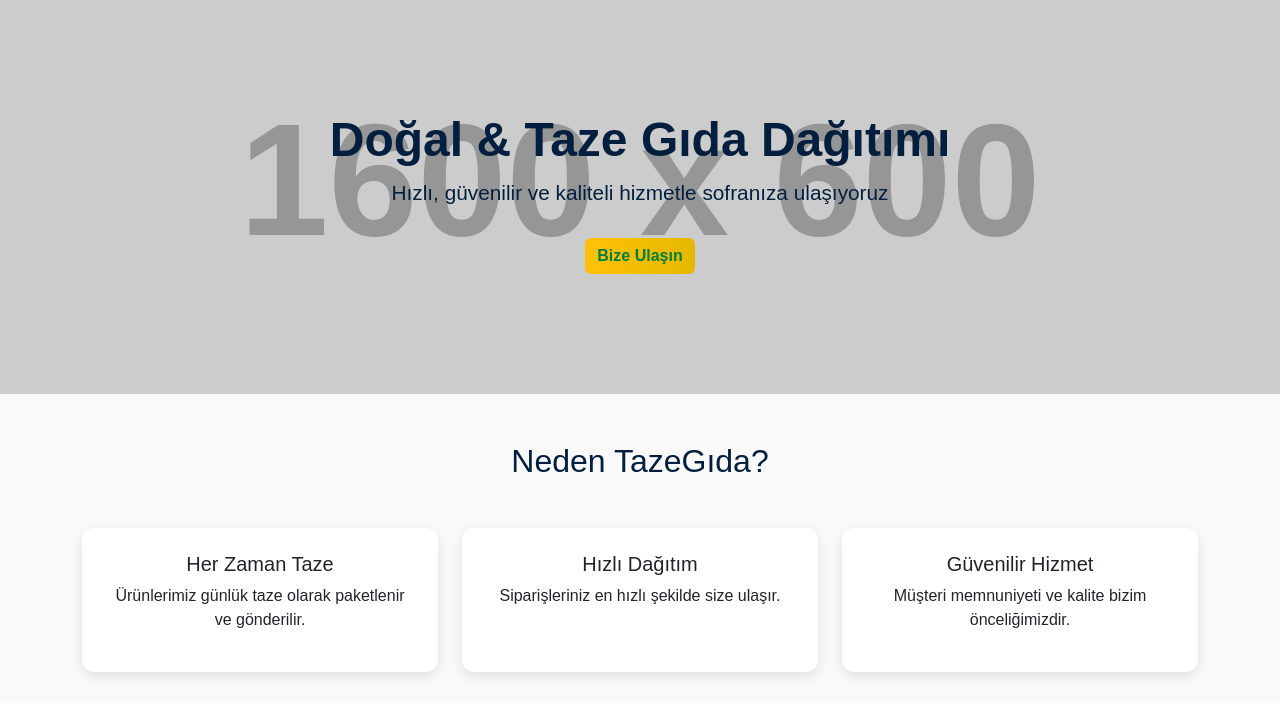
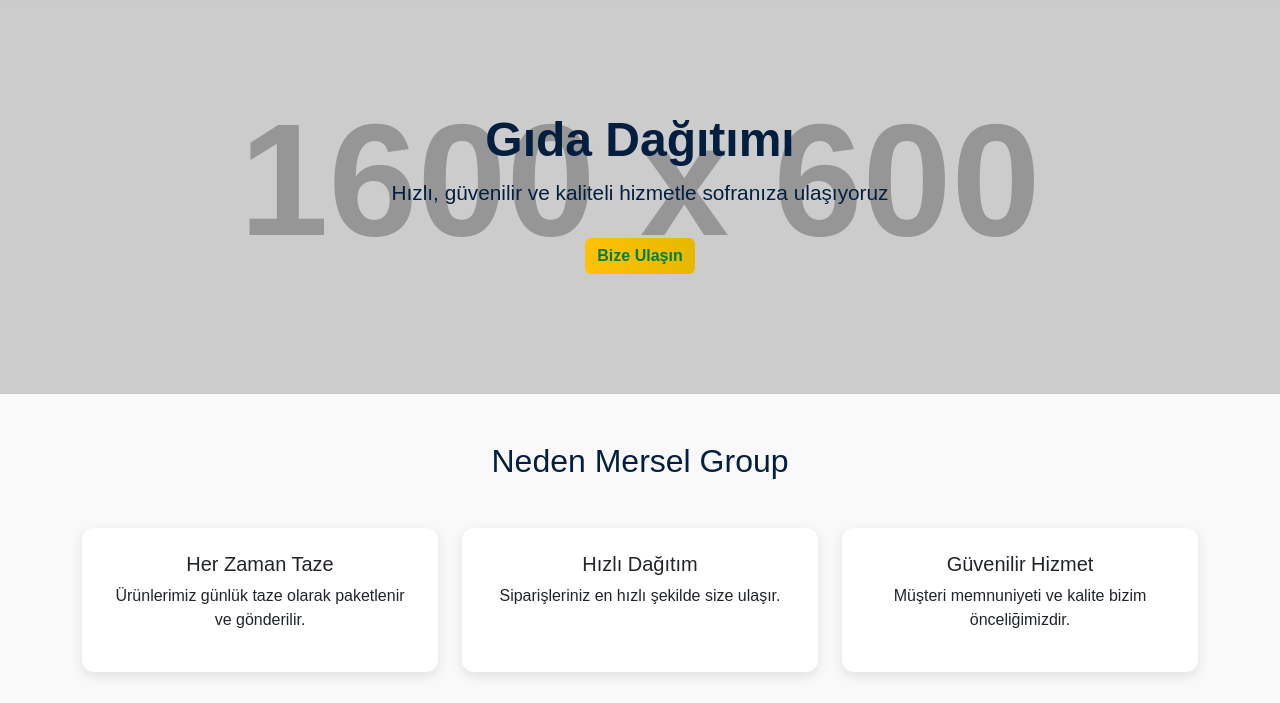
Before and after one commit to hrpbedirhan/mersel-website, a website: page public/index.html in a window 1280 px wide. Shown: the part 97-800 px from the top of the page. Drawn offline with nearby package versions, Linux system fonts and the light colour scheme; placeholder pictures from the web are drawn by us.

Commit message:
Update index.html

```diff
--- a/public/index.html
+++ b/public/index.html
@@ -40,14 +40,14 @@
 
 <!-- Hero -->
 <section class="hero d-flex flex-column justify-content-center align-items-center">
-  <h1>Doğal & Taze Gıda Dağıtımı</h1>
+  <h1>Gıda Dağıtımı</h1>
   <p>Hızlı, güvenilir ve kaliteli hizmetle sofranıza ulaşıyoruz</p>
   <a href="contact.html" class="btn btn-primary">Bize Ulaşın</a>
 </section>
 
 <!-- Neden Biz -->
 <section class="features container py-5">
-  <h2 class="text-center mb-5">Neden TazeGıda?</h2>
+  <h2 class="text-center mb-5">Neden Mersel Group</h2>
   <div class="row g-4 text-center">
     <div class="col-md-4">
       <div class="card p-4 h-100">
```
